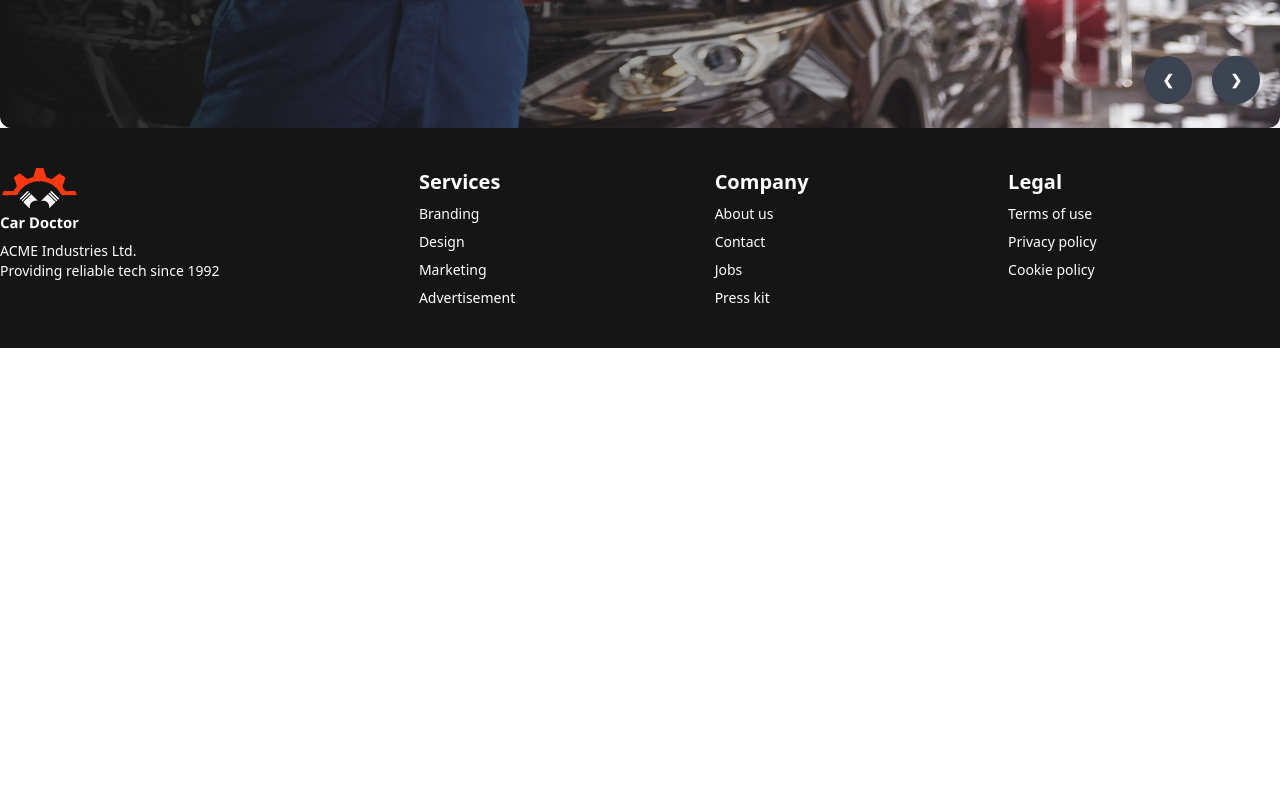
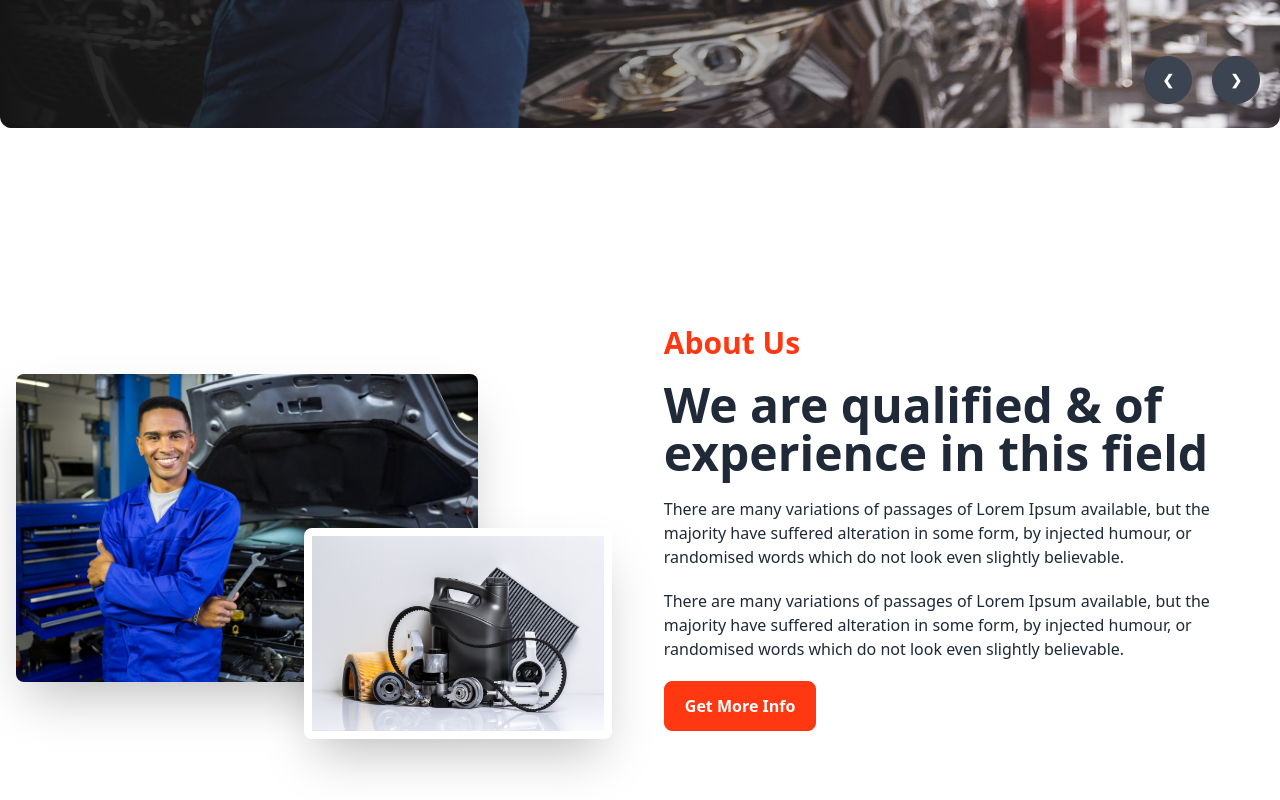
Before and after one commit to shariful10/car-doctor-client, a React (Vite) app: page / in a window 1280 px wide. Shown: the part 600-1400 px from the top of the page. Before the commit the page ends 948 px from the top, so only its background shows below. Built offline with nearby package versions, Linux system fonts and the light colour scheme.

Commit message:
About Us Section Added

```diff
--- /dev/null
+++ b/src/Pages/Home/About.jsx
@@ -0,0 +1,38 @@
+import React from "react";
+import person from '../../assets/images/about_us/person.jpg'
+import parts from '../../assets/images/about_us/parts.jpg'
+
+const About = () => {
+	return (
+		<div className="hero min-h-screen">
+			<div className="hero-content flex-col lg:flex-row">
+				<div className="lg:w-1/2 relative">
+					<img src={person} className="w-3/4 rounded-lg shadow-2xl" />
+					<img
+						src={parts}
+						className="w-1/2 absolute right-5 top-1/2 rounded-lg border-8 border-white shadow-2xl"
+					/>
+				</div>
+				<div className="lg:w-1/2 space-y-5 p-4">
+					<h3 className="text-3xl text-[#FF3811] font-bold">About Us</h3>
+					<h1 className="text-5xl font-bold">
+						We are qualified & of experience in this field
+					</h1>
+					<p className="mt-[30px] mb-5">
+						There are many variations of passages of Lorem Ipsum available, but the
+						majority have suffered alteration in some form, by injected humour, or
+						randomised words which do not look even slightly believable.{" "}
+					</p>
+					<p>
+						There are many variations of passages of Lorem Ipsum available, but the
+						majority have suffered alteration in some form, by injected humour, or
+						randomised words which do not look even slightly believable.{" "}
+					</p>
+					<button className="btn-all">Get More Info</button>
+				</div>
+			</div>
+		</div>
+	);
+};
+
+export default About;
--- a/src/Pages/Home/Home.jsx
+++ b/src/Pages/Home/Home.jsx
@@ -1,10 +1,12 @@
 import React from 'react';
 import Banner from './Banner';
+import About from './About';
 
 const Home = () => {
     return (
         <div>
             <Banner />
+            <About />
         </div>
     );
 };
```
